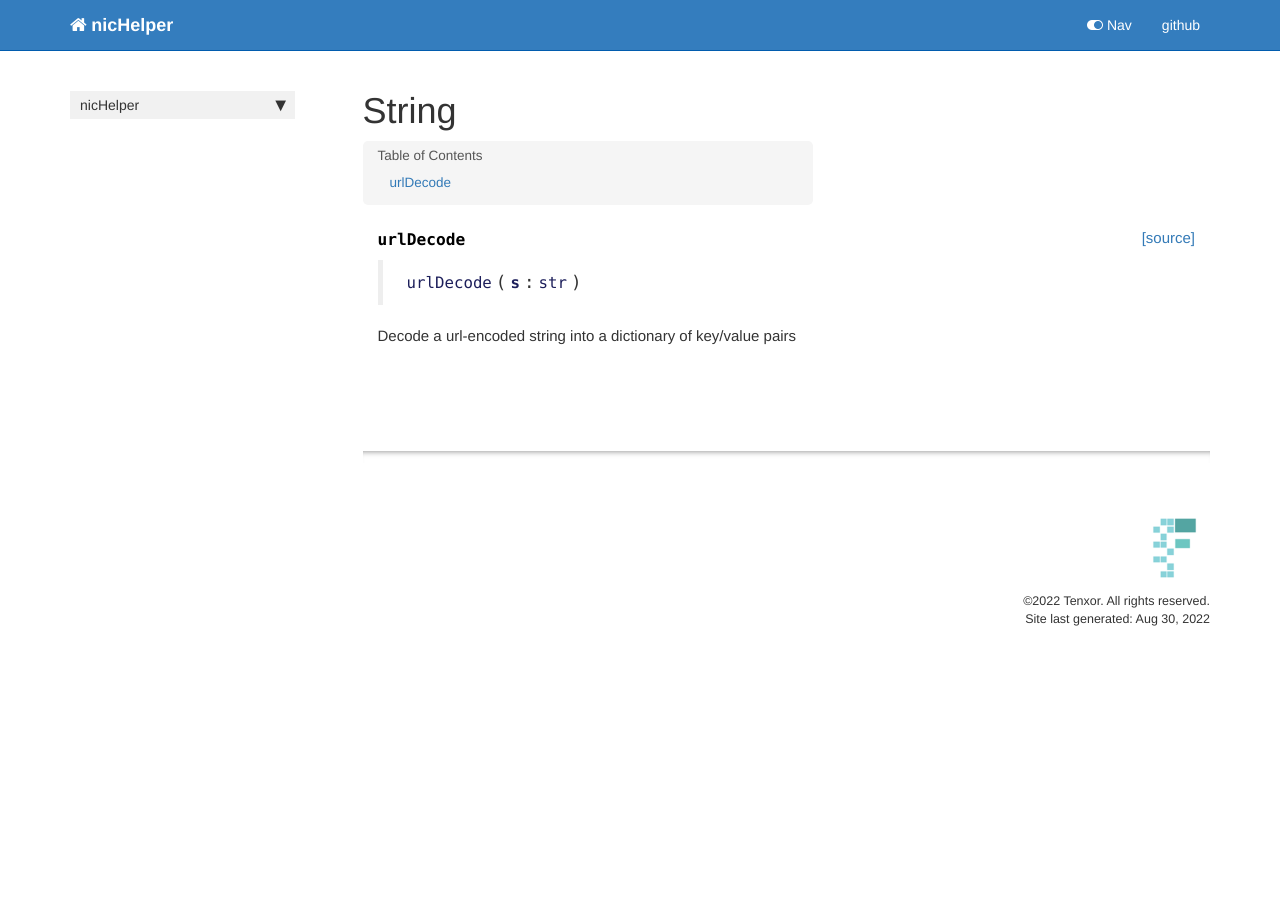
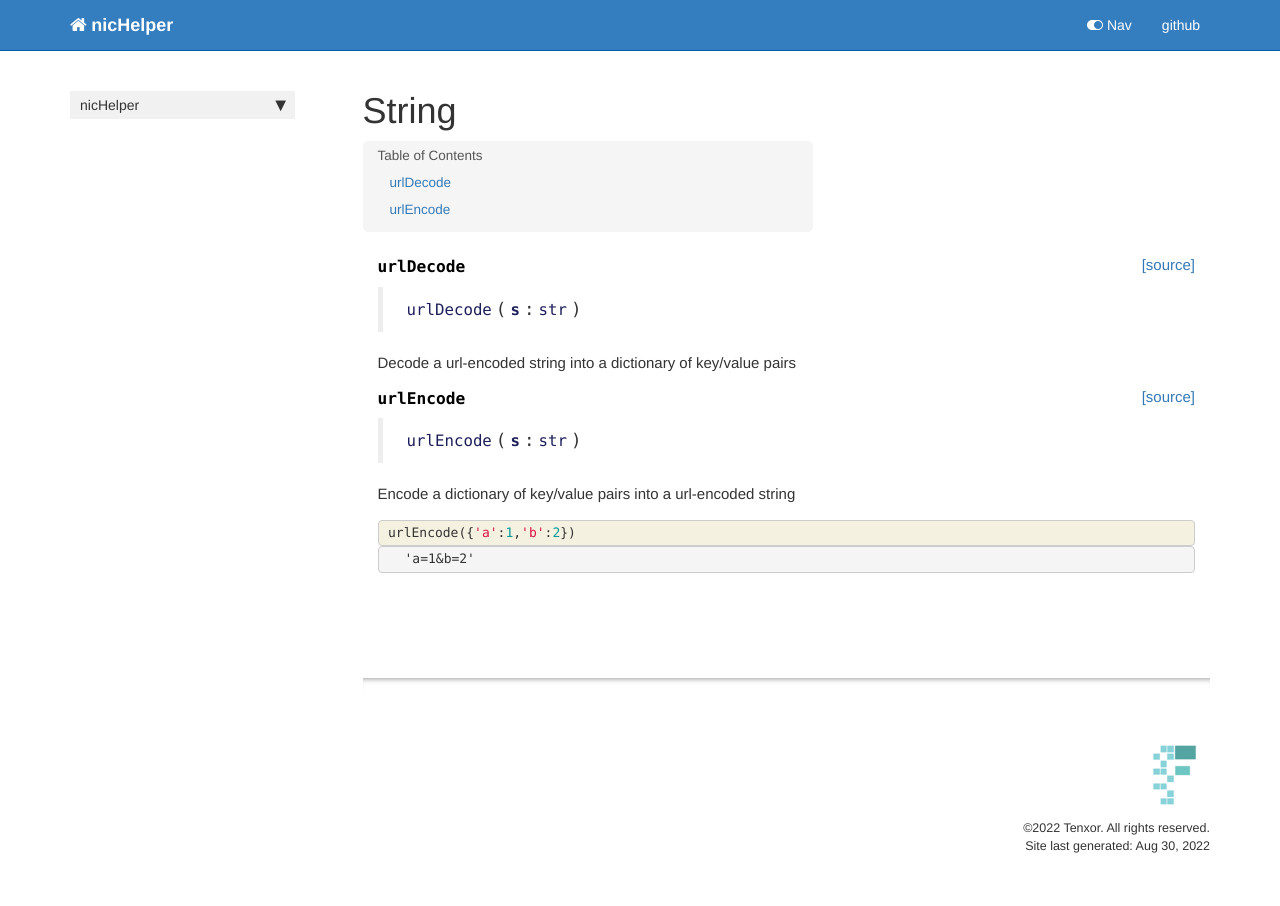
Before and after one commit to thanakijwanavit/nicHelper, a Jekyll site: the page built from docs/string.html, in a window 1280 px wide. Built offline with Jekyll 4.4.1, drawn with Linux system fonts in a browser that asks for light colours; nearby versions of some CDN libraries; comment, search, counter and statistics services are not loaded.

Commit message:
make string docs

```diff
--- a/docs/string.html
+++ b/docs/string.html
@@ -64,4 +64,72 @@ nb_path: "nbs/string.ipynb"
 </div>
     {% endraw %}
 
+    {% raw %}
+
+<div class="cell border-box-sizing code_cell rendered">
+
+<div class="output_wrapper">
+<div class="output">
+
+<div class="output_area">
+
+
+
+<div class="output_markdown rendered_html output_subarea ">
+<h4 id="urlEncode" class="doc_header"><code>urlEncode</code><a href="https://github.com/thanakijwanavit/nicHelper/tree/master/nicHelper/string.py#L11" class="source_link" style="float:right">[source]</a></h4>
+<blockquote>
+<p><code>urlEncode</code>(<strong><code>s</code></strong>:<code>str</code>)</p>
+</blockquote>
+<p>Encode a dictionary of key/value pairs into a url-encoded string</p>
+
 </div>
+
+</div>
+
+</div>
+</div>
+
+</div>
+    {% endraw %}
+
+    {% raw %}
+
+<div class="cell border-box-sizing code_cell rendered">
+
+</div>
+    {% endraw %}
+
+    {% raw %}
+
+<div class="cell border-box-sizing code_cell rendered">
+<div class="input">
+
+<div class="inner_cell">
+    <div class="input_area">
+<div class=" highlight hl-ipython3"><pre><span></span><span class="n">urlEncode</span><span class="p">({</span><span class="s1">'a'</span><span class="p">:</span><span class="mi">1</span><span class="p">,</span><span class="s1">'b'</span><span class="p">:</span><span class="mi">2</span><span class="p">})</span>
+</pre></div>
+
+    </div>
+</div>
+</div>
+
+<div class="output_wrapper">
+<div class="output">
+
+<div class="output_area">
+
+
+
+<div class="output_text output_subarea output_execute_result">
+<pre>&#39;a=1&amp;b=2&#39;</pre>
+</div>
+
+</div>
+
+</div>
+</div>
+
+</div>
+    {% endraw %}
+
+</div>
```
Also changed, not shown: 1 other file.
